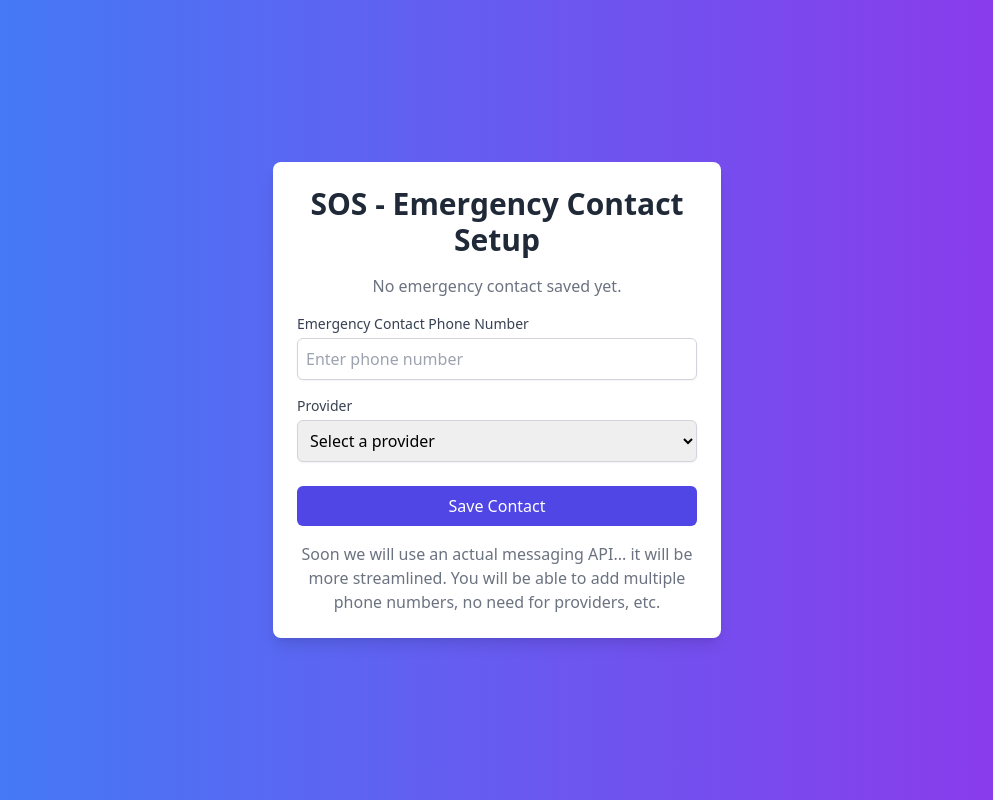
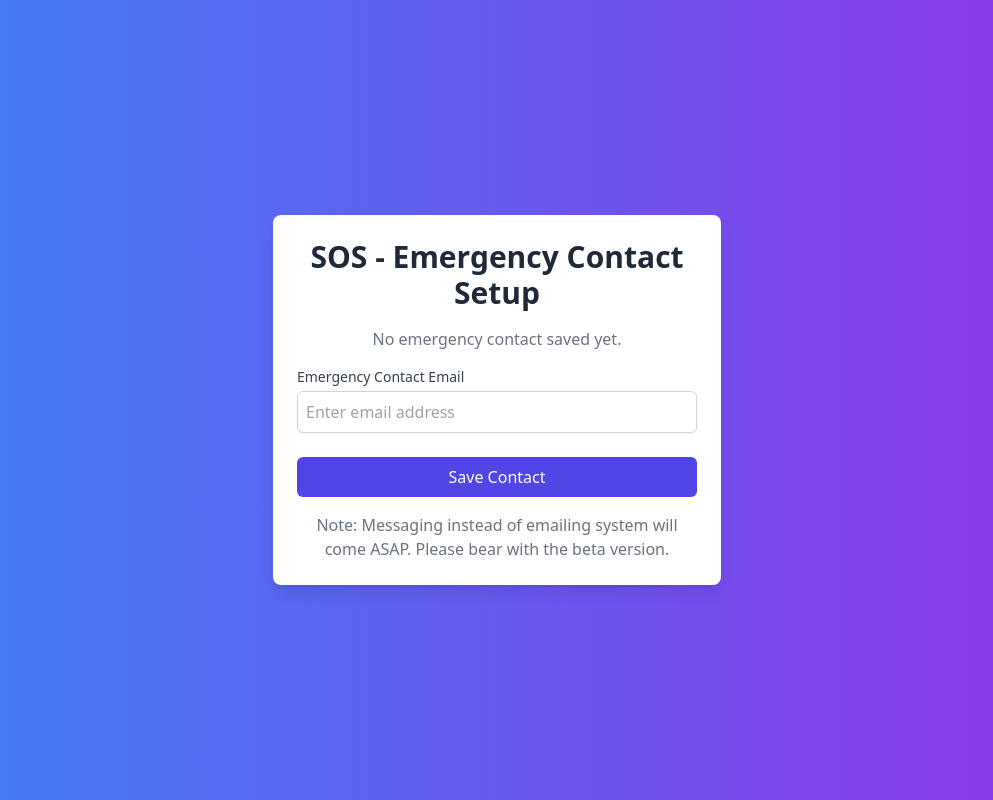
Before and after one commit to shreybirmiwal/SOS, a React (Create React App) app in the folder sos_frontend/: page / in a window 1280 px wide. Shown: the whole page, without its empty margins (143-1136 px from the left). Built offline with nearby package versions, Linux system fonts and the light colour scheme.

Commit message:
Front end adapted to email

```diff
--- a/sos_frontend/src/App.js
+++ b/sos_frontend/src/App.js
@@ -7,7 +7,6 @@ function App() {
   const uid = new URLSearchParams(window.location.search).get('uid');
 
   const [contact, setContact] = useState('');
-  const [provider, setProvider] = useState('');
   const [savedContact, setSavedContact] = useState(null);
   const [loading, setLoading] = useState(false);
 
@@ -21,7 +20,6 @@ function App() {
         if (docSnap.exists()) {
           const data = docSnap.data();
           setSavedContact(data.emergencyContacts ? data.emergencyContacts[0] : null);
-          setProvider(data.provider || '');
         }
         setLoading(false);
       };
@@ -30,7 +28,7 @@ function App() {
   }, [uid]);
 
   const handleSaveContact = async () => {
-    if (!contact || !provider || !uid) return;
+    if (!contact || !uid) return;
 
     try {
       const userRef = doc(db, 'users', uid);
@@ -39,18 +37,15 @@ function App() {
       if (userDoc.exists()) {
         await updateDoc(userRef, {
           emergencyContacts: [contact],
-          provider: provider,
         });
       } else {
         await setDoc(userRef, {
           emergencyContacts: [contact],
-          provider: provider,
         });
       }
 
       setSavedContact(contact);
       setContact('');
-      setProvider('');
     } catch (error) {
       console.error("Error saving emergency contact:", error);
     }
@@ -76,35 +71,19 @@ function App() {
 
             <div className="mt-4">
               <label htmlFor="contact" className="block text-sm font-medium text-gray-700">
-                Emergency Contact Phone Number
+                Emergency Contact Email
               </label>
               <input
                 type="text"
                 id="contact"
                 className="mt-1 p-2 block w-full border border-gray-300 rounded-md shadow-sm focus:ring-indigo-500 focus:border-indigo-500"
-                placeholder="Enter phone number"
+                placeholder="Enter email address"
                 value={contact}
                 onChange={(e) => setContact(e.target.value)}
               />
             </div>
 
-            <div className="mt-4">
-              <label htmlFor="provider" className="block text-sm font-medium text-gray-700">
-                Provider
-              </label>
-              <select
-                id="provider"
-                className="mt-1 block w-full p-2 border border-gray-300 rounded-md shadow-sm focus:ring-indigo-500 focus:border-indigo-500"
-                value={provider}
-                onChange={(e) => setProvider(e.target.value)}
-              >
-                <option value="" disabled>Select a provider</option>
-                <option value="verizon">Verizon</option>
-                <option value="att">AT&T</option>
-                <option value="tmobile">T-Mobile</option>
-                <option value="sprint">Sprint</option>
-              </select>
-            </div>
+
 
             <button
               className="mt-6 w-full bg-indigo-600 text-white py-2 px-4 rounded-md hover:bg-indigo-700 transition"
@@ -114,7 +93,7 @@ function App() {
             </button>
 
             <p className="mt-4 text-center text-gray-500">
-              Soon we will use an actual messaging API... it will be more streamlined. You will be able to add multiple phone numbers, no need for providers, etc.
+              Note: Messaging instead of emailing system will come ASAP. Please bear with the beta version.
             </p>
           </div>
         )}
```
